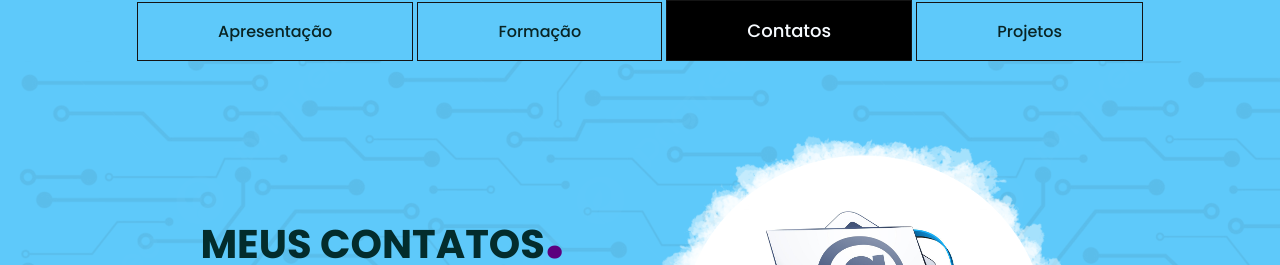
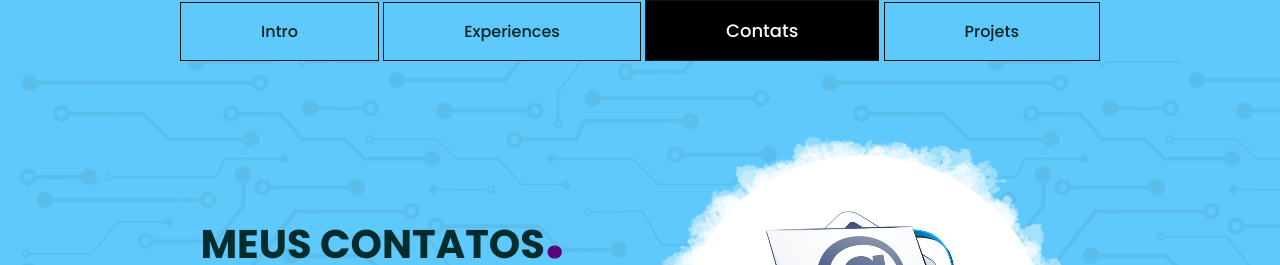
Before and after one commit to Caroline-Teixeira/porfolio_eng, a plain HTML site: page Contatos.html in a window 1280 px wide. Shown: the top 265 px of the page. Drawn offline with Linux system fonts and the light colour scheme.

Commit message:
Update Contatos.html

```diff
--- a/Contatos.html
+++ b/Contatos.html
@@ -3,7 +3,7 @@
 <head>
     <meta charset="UTF-8">
     <meta name="viewport" content="width=device-width, initial-scale=1.0">
-    <title>Caroline - Contato</title>
+    <title>Caroline - Contats</title>
 
     <!--link para o estilo css-->
     <link rel="stylesheet" href="estilop.css">
@@ -15,10 +15,10 @@
         <div class="interface"> <!--limites da interface do menu-->
         <nav class="menu">
             <ul>
-                <li><a href="/index.html">Apresentação</a></li>
-                <li><a href="/Formacao.html">Formação</a></li>
-                <li class="botao">Contatos</li>
-                <li><a href="/Projeto.html">Projetos</a></li>
+                <li><a href="/index.html">Intro</a></li>
+                <li><a href="/Formacao.html">Experiences</a></li>
+                <li class="botao">Contats</li>
+                <li><a href="/Projeto.html">Projets</a></li>
 
 
 
```
